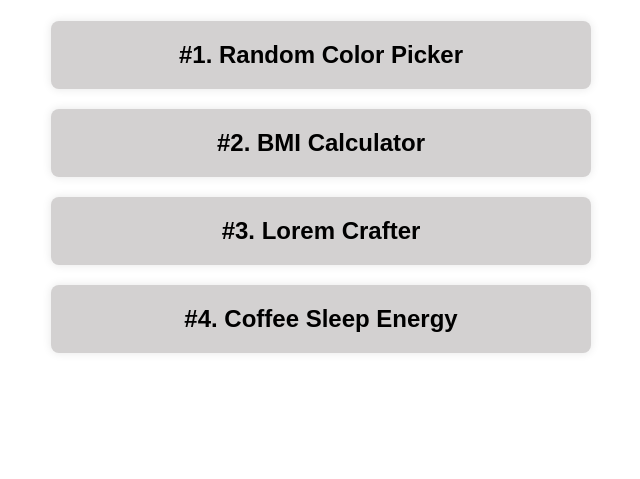
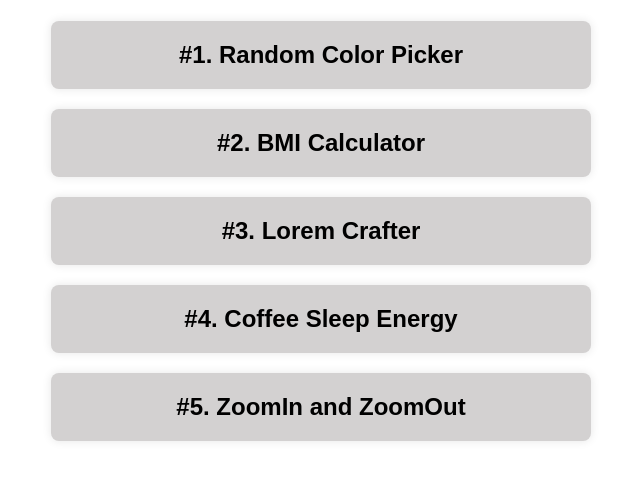
Before and after one commit to Geek24YT/Minor-Projects, a plain HTML site: page index.html in a window 1280 px wide. Shown: the part 79-558 px from the top of the page, without its empty margins (319-959 px from the left). Drawn offline with Linux system fonts and the light colour scheme.

Commit message:
Update index.html

```diff
--- a/index.html
+++ b/index.html
@@ -32,6 +32,12 @@
           <h2>#4. Coffee Sleep Energy</h2>
         </div>
       </a>
+
+       <a href="./zoomin zoomout/" class="project-link">
+        <div class="project">
+          <h2>#5. ZoomIn and ZoomOut</h2>
+        </div>
+      </a>
     </div>
   </body>
 </html>
```
